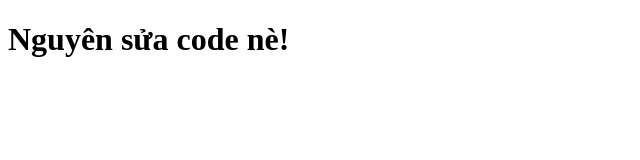
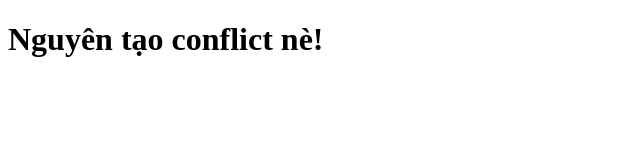
Before and after one commit to NB3195/NgocBich, a plain HTML site: page index.html in a window 1280 px wide. Shown: the whole page, without its empty margins (0-640 px from the left). Drawn offline with Linux system fonts and the light colour scheme.

Commit message:
tạo xung dot

```diff
--- a/index.html
+++ b/index.html
@@ -7,7 +7,7 @@
     <title>Document</title>
 </head>
 <body>
-    <h1>Nguyên sửa code nè!</h1>
+    <h1>Nguyên tạo conflict nè!</h1>
 
 </body>
 </html>
```
